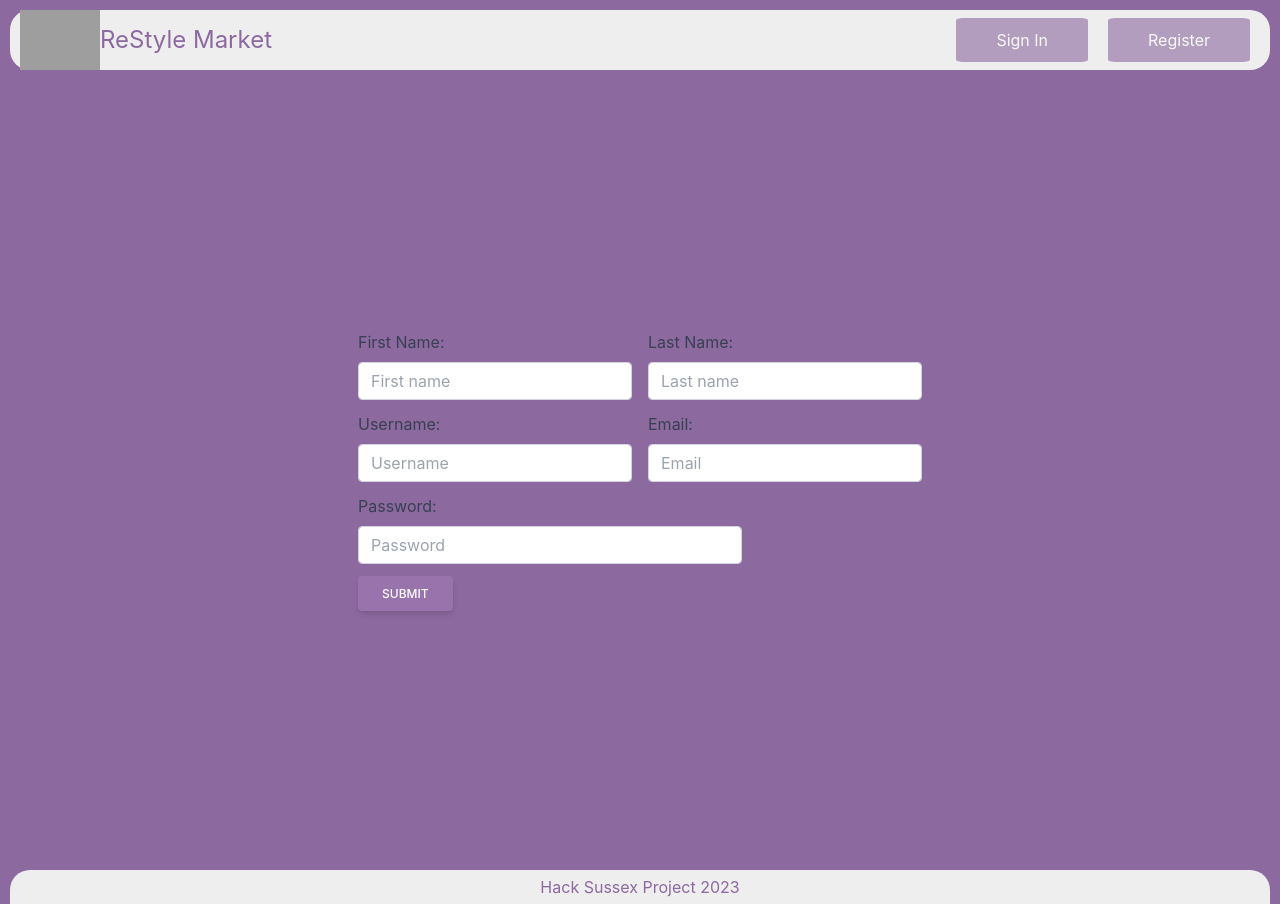
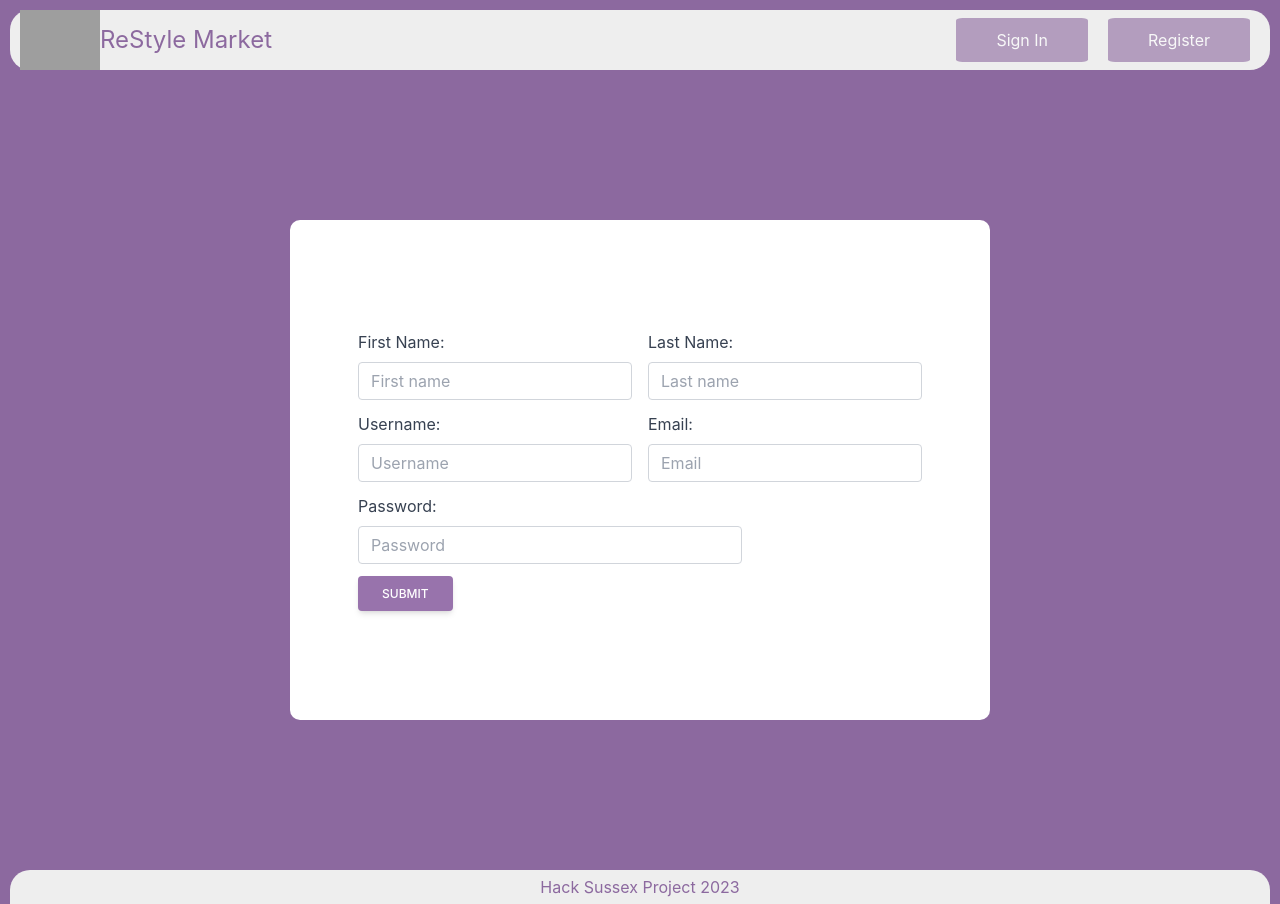
Before and after one commit to abhinavmaharana/hacksussex2023-Restyle-Market, a React (Create React App) app in the folder frontend/: page /register in a window 1280 px wide. Built offline with nearby package versions, Linux system fonts and the light colour scheme; grey boxes are pictures that could not be loaded.

Commit message:
Adding css for login and register form

```diff
--- a/frontend/src/index.css
+++ b/frontend/src/index.css
@@ -140,6 +140,7 @@ body {
 
 .card__button {
 	margin-top: 20px;
+	margin-bottom: 10px;
 	padding: 10px 20px;
 	border: none;
 	background-color: #b482bc;
@@ -157,3 +158,14 @@ body {
 .card__button:hover {
 	background-color: #bc74b1;
 }
+
+/*Form styling */
+
+.container--body{
+
+    background-color: #fff;
+    width: 700px;
+    height: 500px;
+	border-radius: 10px;
+
+}
```
